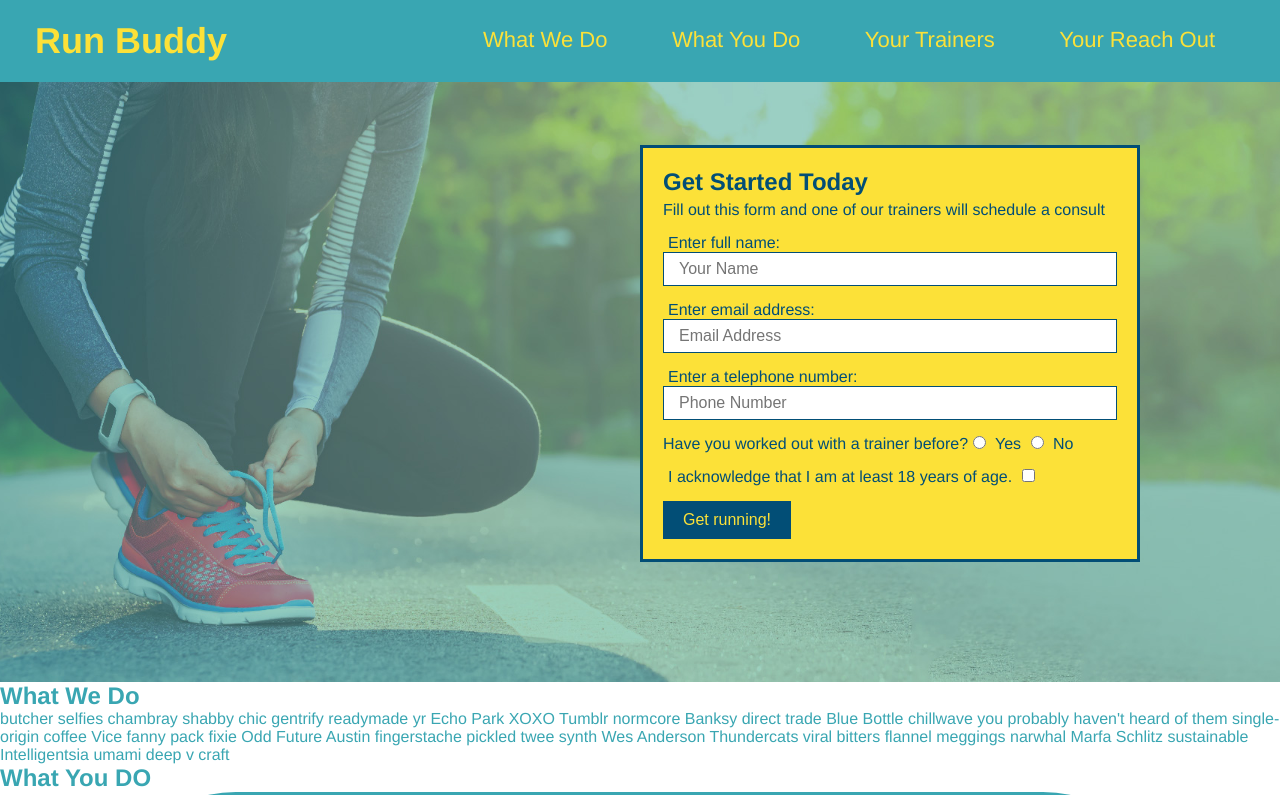
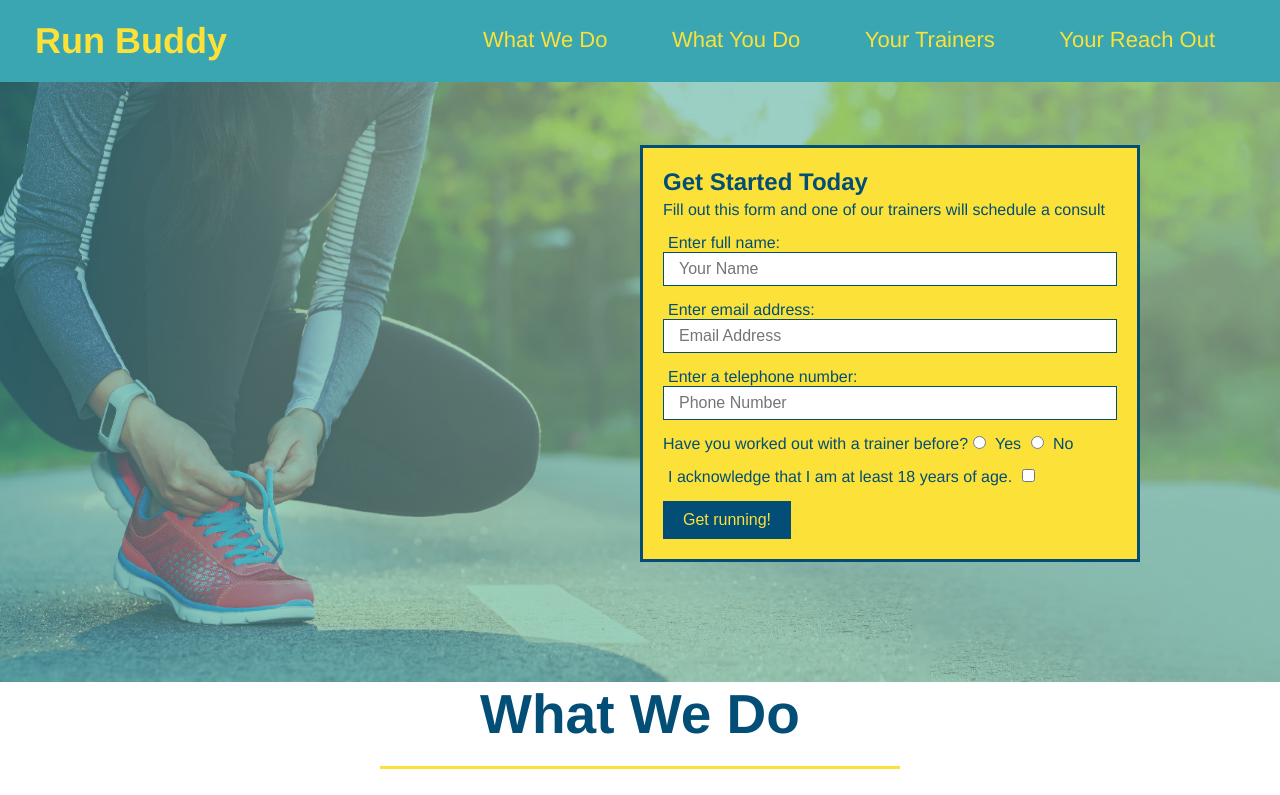
Before and after one commit to MutasimFarah/run-buddy, a plain HTML site: page run-buddy/index.html in a window 1280 px wide. Shown: the top 795 px of the page. Drawn offline with Linux system fonts and the light colour scheme.

Commit message:
aligned the WHAT WE DO 1.4.5

```diff
--- a/run-buddy/assets/css/style.css
+++ b/run-buddy/assets/css/style.css
@@ -121,3 +121,29 @@ footer a {
     font-size: 16px;
   }
 /*Hero style ends */
+
+/* apply styles to <What-we-do section> */
+
+.intro {
+  text-align: center;
+}
+
+.intro h2 {
+  font-size: 55px;
+  color:#024e76;
+  margin-bottom: 35px;
+  padding: 0 100px 20px 100px;
+  border-bottom: 3px solid;
+  border-color: #fce138;
+  /* add this alongside your other declaration */
+  display: inline-block;
+}
+
+.intro p {
+  line-height: 1.7;
+  color:#39a6b2;
+  width: 80%;
+  font-size: 20px;
+  /* add this alongside your other declaration */
+  margin: 0 auto;
+}
--- a/run-buddy/index.html
+++ b/run-buddy/index.html
@@ -68,7 +68,7 @@
     <!--end hero-->
 
     <!-- "what we do" section -->
-    <section id="what-we-do">
+    <section id="what-we-do" class="intro">
         <h2>What We Do</h2>
         <p>
             butcher selfies chambray shabby chic gentrify readymade yr Echo Park XOXO Tumblr normcore Banksy direct trade Blue Bottle chillwave you probably haven't heard of them single-origin coffee Vice fanny pack fixie Odd Future Austin fingerstache pickled twee synth Wes Anderson Thundercats viral bitters flannel meggings narwhal Marfa Schlitz sustainable Intelligentsia umami deep v craft
```
